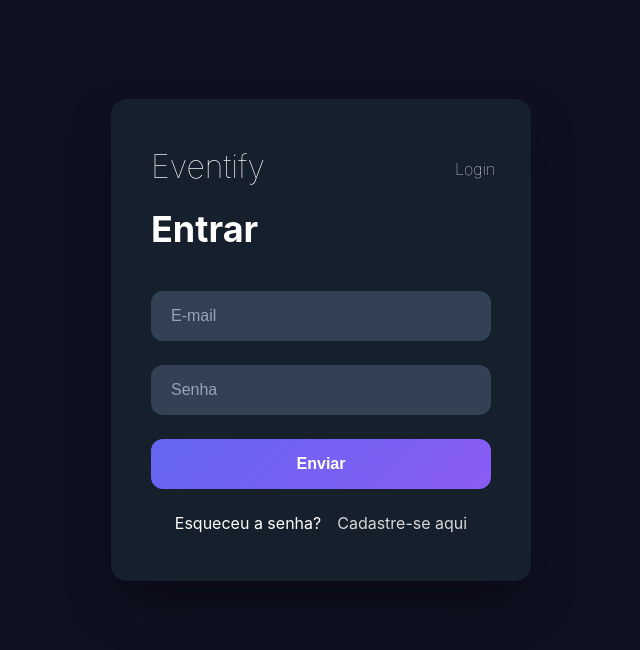
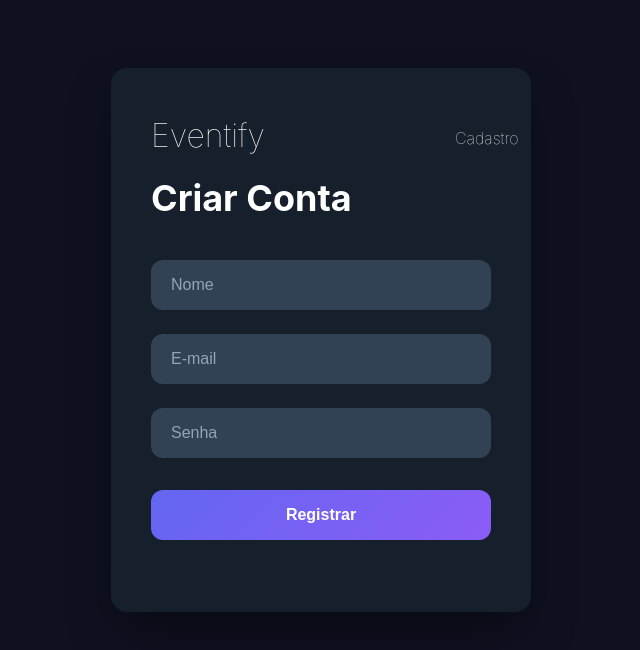
Before and after one commit to Kauapy/eventify, a React (Create React App) app: page /register in a window 1280 px wide. Before the commit this address led to /Register. Shown: the top 650 px of the page, without its empty margins (319-959 px from the left). Built offline with nearby package versions, Linux system fonts and the light colour scheme.

Commit message:
Adicionar componente Register

```diff
--- a/src/App.js
+++ b/src/App.js
@@ -2,16 +2,16 @@ import "./App.css";
 import Login from "./componentes/LoginPage/Login.jsx";
 import { BrowserRouter, Routes, Route, Navigate } from "react-router-dom";
 import Home from "./componentes/Home/Home.jsx";
+import Register from "./componentes/Register/Register.jsx";
 
 function App() {
   return (
     <BrowserRouter>
       <div className="App">
-        <Login></Login>
         <Routes>
           <Route path="/" element={<Navigate to="/login" replace />} />
-          <Route path="/login"/>
-          <Route path="/register" element={<Navigate to="/Register"></Navigate>}/>
+          <Route path="/login" element={<Login></Login>}/>
+          <Route path="/register" element={<Register></Register>}/>
           <Route path="/home" element={<Home></Home>}/>
         </Routes>
       </div>
--- a/src/componentes/LoginPage/Login.css
+++ b/src/componentes/LoginPage/Login.css
@@ -48,6 +48,7 @@ body {
   justify-content: center;
   align-items: center;
   gap: 1rem;
+  margin-top: 2rem;
 }
 
 
--- a/src/componentes/LoginPage/Login.jsx
+++ b/src/componentes/LoginPage/Login.jsx
@@ -1,6 +1,7 @@
 import React, { useState } from 'react';
 import './Login.css';
 import { useNavigate, Link } from 'react-router-dom';
+import Register from '../Register/Register.jsx';
 
 function Login() {
     const emailRegex = /^[^\s@]+@[^\s@]+\.[^\s@]+$/;
@@ -86,7 +87,7 @@ function Login() {
                         </button>
                         <div className='link-container'>
                             <p>Esqueceu a senha?</p>
-                            <Link className='link'>Cadastre-se aqui</Link>
+                            <Link className='link' to="/Register" >Cadastre-se aqui</Link>
                         </div>
                     </form>
                 </div>
--- /dev/null
+++ b/src/componentes/Register/Register.css
@@ -0,0 +1,181 @@
+* {
+  margin: 0;
+  padding: 0;
+  box-sizing: border-box;
+}
+
+body {
+  font-family: -apple-system, BlinkMacSystemFont, 'Segoe UI', 'Roboto', sans-serif;
+}
+
+.login-container {
+  min-height: 100vh;
+  color: white;
+}
+
+
+.header {
+  display: flex;
+  justify-content: space-between;
+  align-items: flex-start;
+  padding: 32px 48px 0 48px;
+  background-color: transparent;
+
+}
+
+.titulo {
+  font-size: 28px;
+  font-weight: 700;
+  color: white;
+  margin: 0;
+}
+
+.main-container {
+  display: flex;
+  justify-content: center;
+  align-items: center;
+  min-height: calc(100vh - 120px);
+  padding: 20px;
+}
+
+.login-box {
+  position: relative;
+  background-color: #161f2c;
+  border-radius: 16px;
+  padding: 48px 40px;
+  width: 100%;
+  max-width: 420px;
+  box-shadow: 0 25px 50px -12px rgba(0, 0, 0, 0.5);
+}
+
+.login-title {
+  font-size: 36px;
+  font-weight: 700;
+  margin-bottom: 40px;
+  color: white;
+  text-align: left;
+}
+
+.input-container {
+  margin-bottom: 24px;
+}
+
+.input-container:last-of-type {
+  margin-bottom: 32px;
+}
+
+
+.input-field {
+  width: 100%;
+  padding: 16px 20px;
+  background-color: #334155;
+  border: none;
+  border-radius: 12px;
+  color: white;
+  font-size: 16px;
+  outline: none;
+  transition: all 0.2s ease;
+}
+
+.input-field::placeholder {
+  color: #94a3b8;
+  font-weight: 400;
+}
+
+.input-field:focus {
+  background-color: #475569;
+  box-shadow: 0 0 0 3px rgba(99, 102, 241, 0.1);
+}
+
+
+.erro-message {
+  color: #ef4444;
+  font-size: 14px;
+  margin-top: 8px;
+  margin-bottom: 0;
+  font-weight: 500;
+}
+
+
+.input-button {
+  width: 100%;
+  padding: 16px;
+  background: linear-gradient(135deg, #6366f1 0%, #8b5cf6 100%);
+  color: white;
+  border: none;
+  border-radius: 12px;
+  font-size: 16px;
+  font-weight: 600;
+  cursor: pointer;
+  transition: all 0.2s ease;
+  margin-bottom: 24px;
+}
+
+.input-button:hover {
+  background: linear-gradient(135deg, #5855eb 0%, #7c3aed 100%);
+  transform: translateY(-1px);
+  box-shadow: 0 10px 25px -5px rgba(99, 102, 241, 0.4);
+}
+
+.input-button:active {
+  transform: translateY(0);
+}
+
+
+.footer-links {
+  display: flex;
+  justify-content: space-between;
+  align-items: center;
+  margin-top: 8px;
+}
+
+.footer-link {
+  color: #94a3b8;
+  font-size: 14px;
+  text-decoration: none;
+  font-weight: 500;
+  transition: color 0.2s ease;
+}
+
+
+@media (max-width: 480px) {
+  .header {
+    padding: 24px 32px 0 32px;
+  }
+
+  .titulo {
+    font-size: 24px;
+  }
+
+  .login-box {
+    padding: 36px 24px;
+    margin: 0 16px;
+    border-radius: 12px;
+  }
+
+  .login-title {
+    font-size: 32px;
+    margin-bottom: 32px;
+  }
+
+  .footer-links {
+    flex-direction: column;
+    gap: 12px;
+    text-align: center;
+  }
+}
+
+.login{
+    display: flex;
+    position: absolute;
+    flex-direction: column;
+    margin-left: 19rem;
+    margin-top: -3rem;
+    font-weight: lighter;
+}
+
+
+.eventify{
+    margin-bottom: 1.3rem;
+    font-weight: lighter;
+}
--- a/src/componentes/Register/Register.jsx
+++ b/src/componentes/Register/Register.jsx
@@ -1,11 +1,91 @@
-import React from 'react'
-import './Register.css'
-import { Link } from 'react-router-dom'
+import React, { useState } from 'react';
+import './Register.css';
+import { useNavigate } from 'react-router-dom';
 
 function Register() {
-  return (
-    <div></div>
-  )
+    const emailRegex = /^[^\s@]+@[^\s@]+\.[^\s@]+$/;
+    const senhaRegex = /^(?=.*[A-Z])(?=.*[a-z])(?=.*\d)(?=.*[@$!%*?&]).{8,}$/;
+
+    const [nome, setNome] = useState("");
+    const [email, setEmail] = useState("");
+    const [senha, setSenha] = useState("");
+    const [erroEmail, setErroEmail] = useState("");
+    const [erroSenha, setErroSenha] = useState("");
+
+    const navigate = useNavigate();
+
+    const handleSubmit = async (e) => {
+    e.preventDefault();
+
+    try {
+        const response = await fetch('http://localhost:3000/auth/register', {
+            method: "POST",
+            headers: {
+                "Content-Type": "application/json"
+            },
+            body: JSON.stringify({ nome, email, senha })
+        });
+
+        const data = await response.json();
+
+        if (data.mensagem === "Usuário registrado com sucesso!") {
+            navigate("/home");
+        } else {
+            setErroEmail("Erro ao cadastrar usuário.");
+        }
+    } catch (error) {
+        console.error("Erro na requisição:", error);
+    }
+};
+
+    return (
+        <div className="login-container">
+            <div className="main-container">
+                <div className="login-box">
+                    <h1 className='eventify'>Eventify</h1>
+                    <p className='login'>Cadastro</p>
+                    <h2 className="login-title">Criar Conta</h2>
+                    <form onSubmit={handleSubmit}>
+                        <div className="input-container">
+                            <input
+                                type="text"
+                                className="input-field"
+                                placeholder="Nome"
+                                value={nome}
+                                onChange={(e) => setNome(e.target.value)}
+                            />
+                        </div>
+
+                        <div className="input-container">
+                            <input
+                                type="email"
+                                className="input-field"
+                                placeholder="E-mail"
+                                value={email}
+                                onChange={(e) => setEmail(e.target.value)}
+                            />
+                            {erroEmail && <p className="erro-message">{erroEmail}</p>}
+                        </div>
+
+                        <div className="input-container">
+                            <input
+                                type="password"
+                                className="input-field"
+                                placeholder="Senha"
+                                value={senha}
+                                onChange={(e) => setSenha(e.target.value)}
+                            />
+                            {erroSenha && <p className="erro-message">{erroSenha}</p>}
+                        </div>
+
+                        <button type="submit" className="input-button">
+                            Registrar
+                        </button>
+                    </form>
+                </div>
+            </div>
+        </div>
+    );
 }
 
-export default Register
+export default Register;
```
